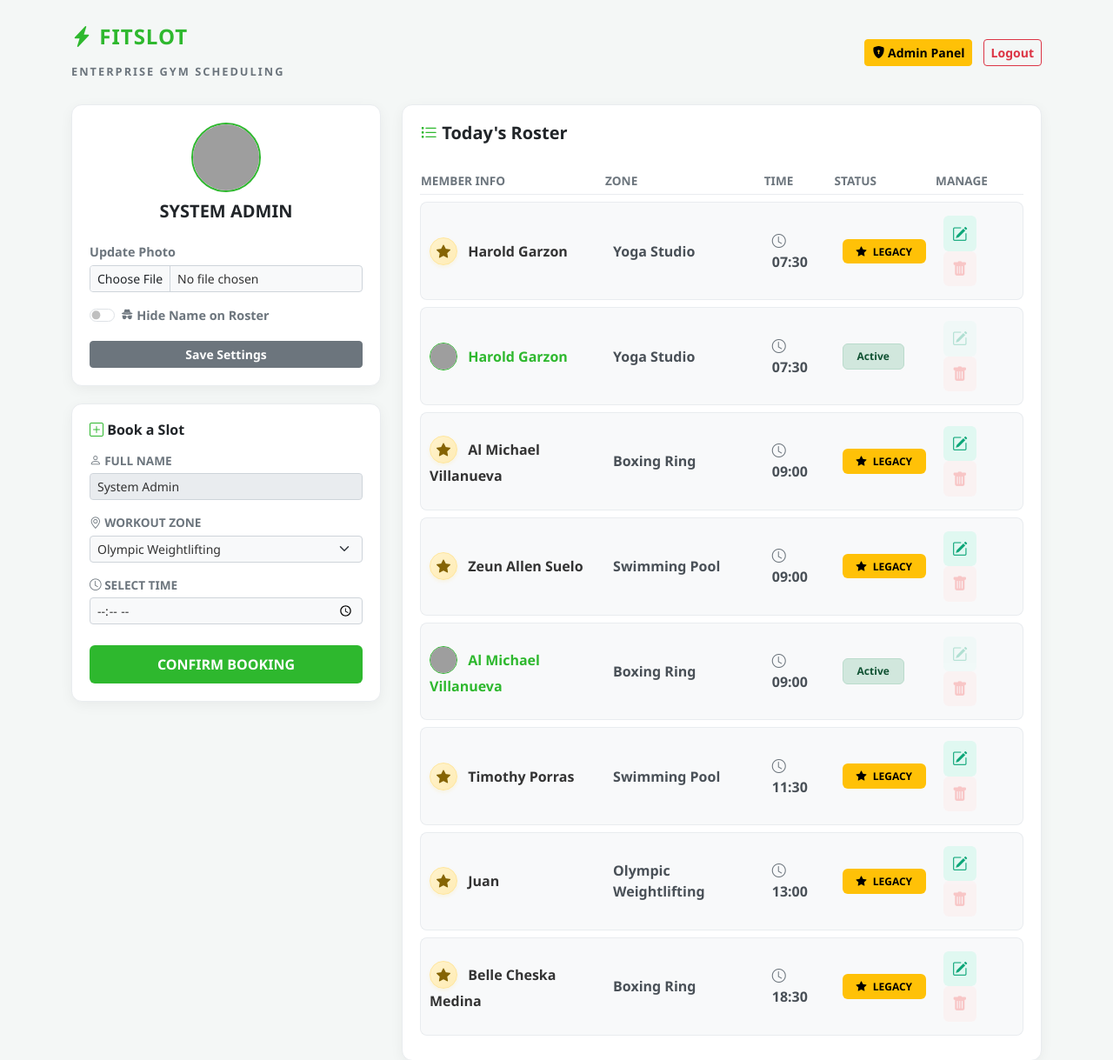
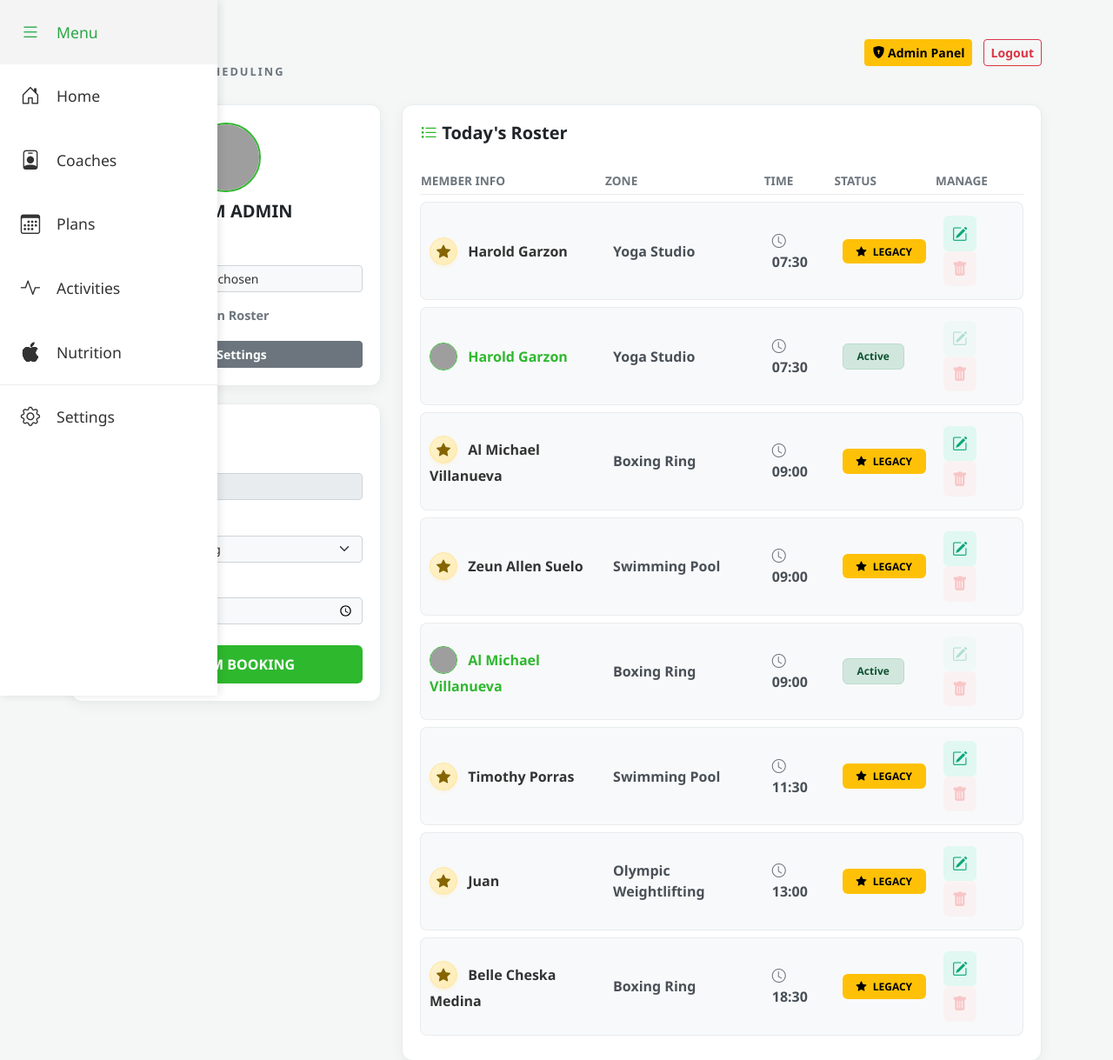
Before and after one commit to AMPV213/fitslot-web, a Flask app: page /dashboard in a window 1280 px wide. Shown: the top 1219 px of the page at 87% size. Run offline with Flask 3, Linux system fonts and the light colour scheme; a user stored in the database is signed in; data comes from the database, SQL or seed files in the repository; grey boxes are pictures that could not be loaded.

Commit message:
Added sidebar to dashboard and fixed script layout

```diff
--- a/templates/dashboard.html
+++ b/templates/dashboard.html
@@ -4,6 +4,7 @@
     <meta charset="UTF-8">
     <meta name="viewport" content="width=device-width, initial-scale=1.0">
     <title>Fitslot Dashboard</title>
+    <link rel="stylesheet" href="https://cdn.jsdelivr.net/npm/bootstrap-icons@1.10.5/font/bootstrap-icons.css">
     <link href="https://cdn.jsdelivr.net/npm/bootstrap@5.3.0/dist/css/bootstrap.min.css" rel="stylesheet">
     <link rel="stylesheet" href="https://cdn.jsdelivr.net/npm/bootstrap-icons@1.10.5/font/bootstrap-icons.css">
     <style>
@@ -45,10 +46,125 @@
         .form-control:focus, .form-select:focus { background-color: #ffffff; color: #333333; border-color: #2eb82e; box-shadow: 0 0 0 0.25rem rgba(46, 184, 46, 0.25); }
         .btn-book { background-color: #2eb82e; color: #ffffff; font-weight: bold; width: 100%; border: none; padding: 10px; transition: 0.3s ease; }
         .btn-book:hover { background-color: #248f24; color: #ffffff; }
+
+        /* Sidebar Base Container */
+.fitslot-sidebar {
+    position: fixed;
+    top: 0;
+    left: 0;
+    height: 100vh;
+    width: 70px; /* Collapsed state width */
+    background-color: #ffffff;
+    box-shadow: 2px 0 10px rgba(0,0,0,0.1);
+    transition: width 0.3s ease;
+    overflow: hidden;
+    z-index: 9999;
+    display: flex;
+    flex-direction: column;
+}
+
+/* Hover State OR Clicked (Locked) State */
+.fitslot-sidebar:hover,
+.fitslot-sidebar.locked-open {
+    width: 250px; /* Expanded state width */
+}
+
+/* Hide text by default, show on hover/lock */
+.fitslot-sidebar .nav-text {
+    opacity: 0;
+    white-space: nowrap;
+    margin-left: 15px;
+    transition: opacity 0.2s ease;
+}
+
+.fitslot-sidebar:hover .nav-text,
+.fitslot-sidebar.locked-open .nav-text {
+    opacity: 1;
+}
+
+/* Styling the Links and Toggle Button */
+.sidebar-toggle, .sidebar-menu a {
+    display: flex;
+    align-items: center;
+    padding: 20px;
+    color: #333;
+    text-decoration: none;
+    font-size: 1.1rem;
+    cursor: pointer;
+    transition: background 0.2s;
+}
+
+.sidebar-toggle:hover, .sidebar-menu a:hover {
+    background-color: #f4f4f4;
+    color: #28a745; /* FitSlot Green */
+}
+
+.sidebar-menu {
+    list-style: none;
+    padding: 0;
+    margin: 0;
+}
+
+/* Move Settings to the bottom */
+.settings-link {
+    margin-top: auto;
+    border-top: 1px solid #eee;
+}
+
+.sidebar-toggle i, .sidebar-menu i {
+    font-size: 1.4rem;
+    min-width: 30px;
+    text-align: center;
+}
     </style>
 </head>
 <body>
 
+    <nav id="fitslot-sidebar" class="fitslot-sidebar">
+    <div class="sidebar-toggle" onclick="toggleSidebar()">
+        <i class="bi bi-list"></i>
+        <span class="nav-text">Menu</span>
+    </div>
+
+    <ul class="sidebar-menu">
+        <li>
+            <a href="#">
+                <i class="bi bi-house-door"></i>
+                <span class="nav-text">Home</span>
+            </a>
+        </li>
+        <li>
+            <a href="#">
+                <i class="bi bi-person-badge"></i>
+                <span class="nav-text">Coaches</span>
+            </a>
+        </li>
+        <li>
+            <a href="#">
+                <i class="bi bi-calendar3"></i>
+                <span class="nav-text">Plans</span>
+            </a>
+        </li>
+        <li>
+            <a href="#">
+                <i class="bi bi-activity"></i>
+                <span class="nav-text">Activities</span>
+            </a>
+        </li>
+        <li>
+            <a href="#">
+                <i class="bi bi-apple"></i>
+                <span class="nav-text">Nutrition</span>
+            </a>
+        </li>
+        <li class="settings-link">
+            <a href="#">
+                <i class="bi bi-gear"></i>
+                <span class="nav-text">Settings</span>
+            </a>
+        </li>
+    </ul>
+</nav>
 <div class="container mt-4">
     <div class="d-flex justify-content-between align-items-center mb-4">
         <div class="text-brand"><i class="bi bi-lightning-charge-fill"></i> FITSLOT <br><span style="font-size: 0.8rem; color: #6c757d; font-weight: bold; letter-spacing: 2px;">ENTERPRISE GYM SCHEDULING</span></div>
@@ -238,6 +354,8 @@
                                 <td colspan="5" class="text-center py-5 text-secondary fw-semibold bg-white border">No slots booked today.</td>
                             </tr>
                             {% endif %}
+
+
                         </tbody>
                     </table>
                 </div>
@@ -247,5 +365,13 @@
 </div>
 
 <script src="https://cdn.jsdelivr.net/npm/bootstrap@5.3.0/dist/js/bootstrap.bundle.min.js"></script>
+
+<script>
+    function toggleSidebar() {
+        const sidebar = document.getElementById('fitslot-sidebar');
+        // This toggles the 'locked-open' class on and off every time you click
+        sidebar.classList.toggle('locked-open');
+    }
+</script>
 </body>
 </html>
```
